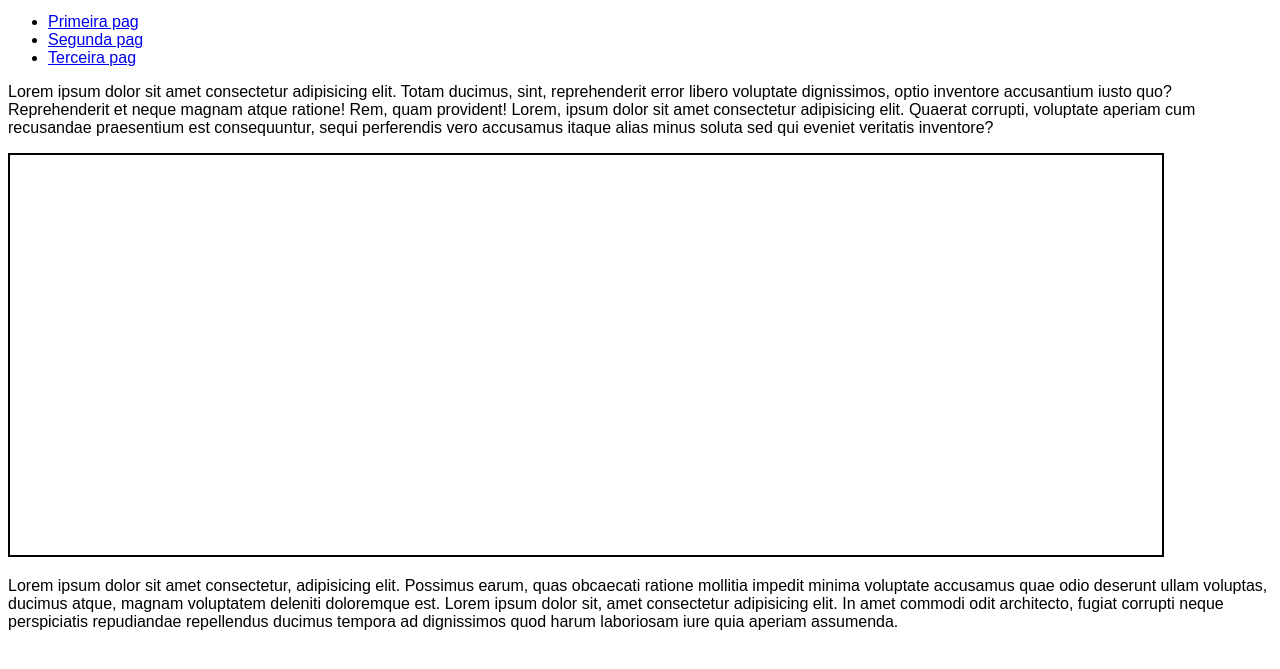
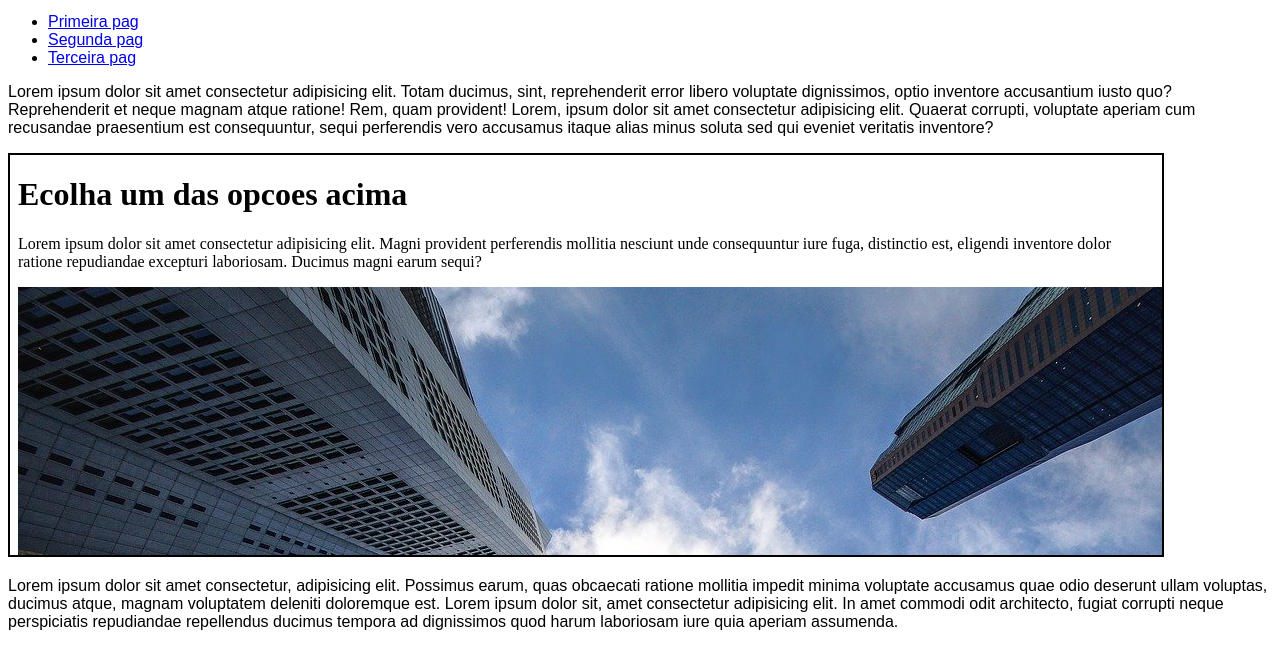
Before and after one commit to Itemistocles/Html-css, a plain HTML site: page Modulo 4/Ex024/iframe003.html in a window 1280 px wide. Shown: the part 119-788 px from the top of the page. Drawn offline with Linux system fonts and the light colour scheme.

Commit message:
iframe atualizado

```diff
--- a/Modulo 4/Ex024/iframe003.html
+++ b/Modulo 4/Ex024/iframe003.html
@@ -27,7 +27,7 @@
 
     <p>Lorem ipsum dolor sit amet consectetur adipisicing elit. Totam ducimus, sint, reprehenderit error libero voluptate dignissimos, optio inventore accusantium iusto quo? Reprehenderit et neque magnam atque ratione! Rem, quam provident! Lorem, ipsum dolor sit amet consectetur adipisicing elit. Quaerat corrupti, voluptate aperiam cum recusandae praesentium est consequuntur, sequi perferendis vero accusamus itaque alias minus soluta sed qui eveniet veritatis inventore?</p>
 
-    <iframe id="tela" name="frame" src="">
+    <iframe id="tela" name="frame" srcdoc="<h1>Ecolha um das opcoes acima</h1> <p> Lorem ipsum dolor sit amet consectetur adipisicing elit. Magni provident perferendis mollitia nesciunt unde consequuntur iure fuga, distinctio est, eligendi inventore dolor ratione repudiandae excepturi laboriosam. Ducimus magni earum sequi?</p> <img src='imagens/wallpaper002.jpg'>">
         <p>Infelizmente seu navegador não pe compativel com isso.</p>
     </iframe>
 
```
Also changed, not shown: Modulo 4/Ex024/imagens/wallpaper002.jpg (added).
